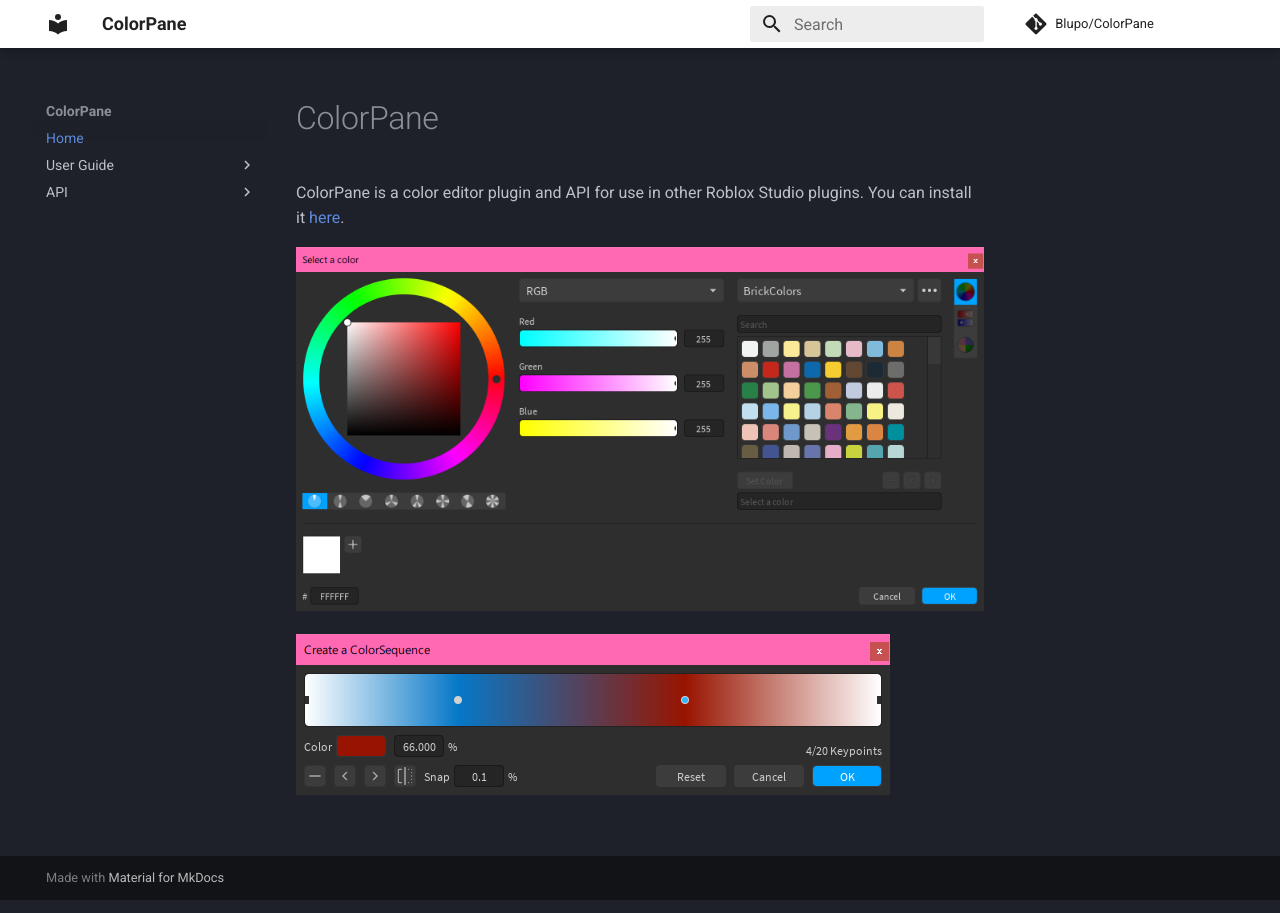
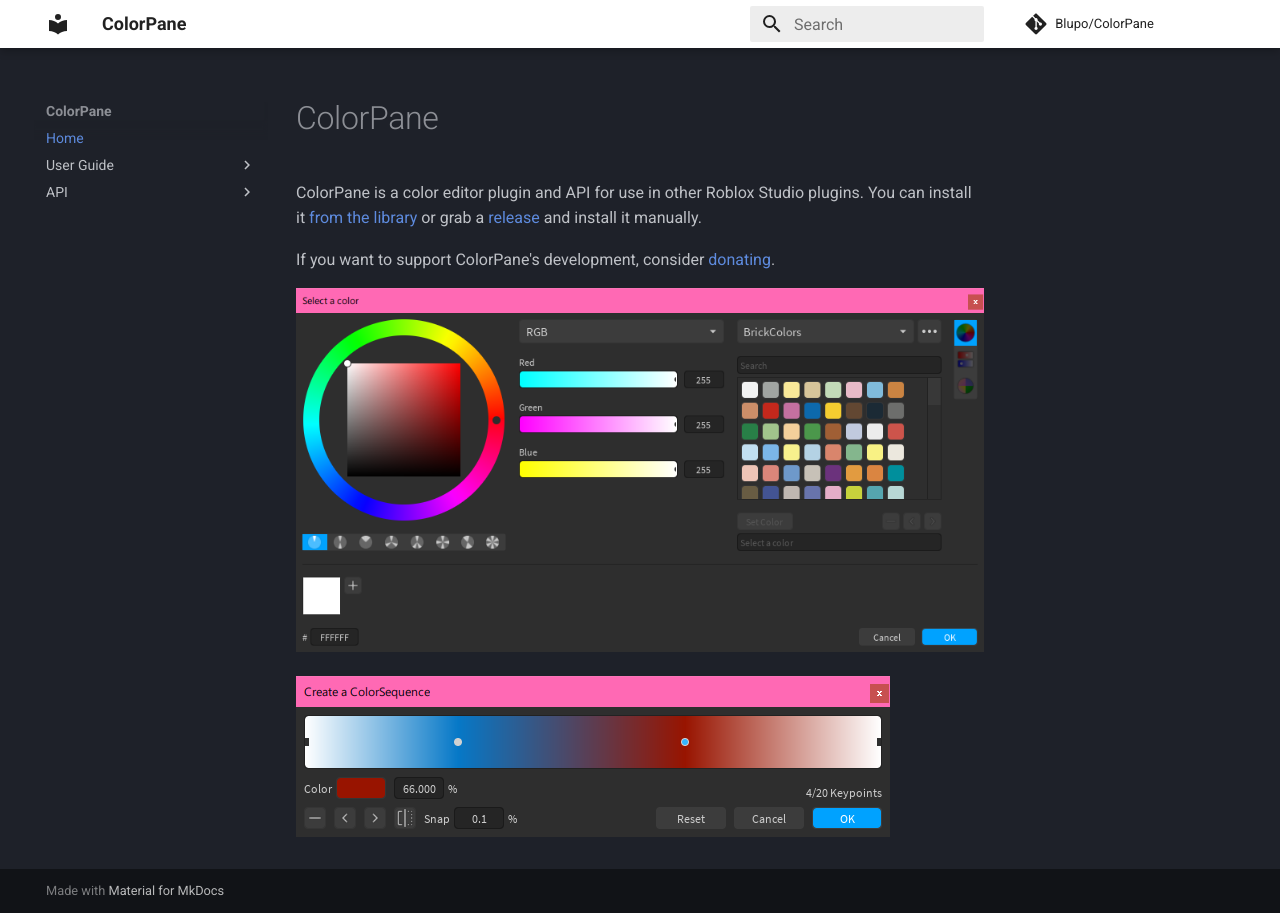
Before and after one commit to Blupo/ColorPane, an MkDocs documentation site: the page built from docs/index.md, in a window 1280 px wide. Built offline with MkDocs 1.6.1 and Material for MkDocs 9.7.7, drawn with Linux system fonts in a browser that asks for light colours; comment, search, counter and statistics services are not loaded.

Commit message:
Cumulative update v0.1.2
- Updated docs
- Update toolbar
- Remove OpenColorSequenceEditor

```diff
--- a/docs/index.md
+++ b/docs/index.md
@@ -1,6 +1,8 @@
 # ColorPane
 
-ColorPane is a color editor plugin and API for use in other Roblox Studio plugins. You can install it [here](https://roblox.com/library/6474565567/ColorPane).
+ColorPane is a color editor plugin and API for use in other Roblox Studio plugins. You can install it [from the library](https://roblox.com/library/6474565567/ColorPane) or grab a [release](https://github.com/Blupo/ColorPane/releases) and install it manually.
+
+If you want to support ColorPane's development, consider [donating](https://ko-fi.com/blupo).
 
 ![The color editor](images/all-editors.png)
 
```
Also changed, not shown: README.md (+4 -2 lines), changelog.md (+13 -0 lines), docs/api/usage.md (+8 -3 lines), 4 other files.
